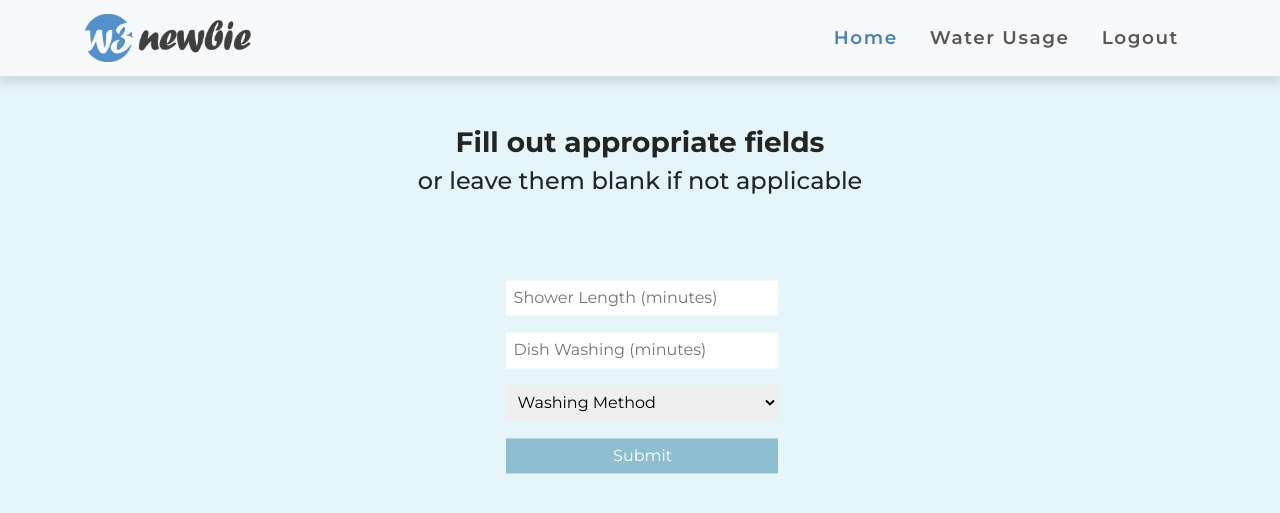
After one commit to KennethRuan/waterprint, a Django app: page /household/ in a window 1280 px wide. The commit adds this page. Shown: the top 513 px of the page. Run offline with Django 3.2, Linux system fonts and the light colour scheme; parts of the project's set-up code (start-up, migrations or seed data) failed here and were passed over; some libraries are stand-ins or nearby versions.

Commit message:
added new entry type

```diff
--- a/src/frontend/static/css/style.css
+++ b/src/frontend/static/css/style.css
@@ -64,7 +64,7 @@ body {
 .btn:active{
   border-bottom: 2px solid var(--mid-blue);
   border-radius: 0;
-  font-size: 2rem;
+  /* font-size: 2rem; */
   color: var(--mid-blue);
   outline: none;
   box-shadow: none;
--- a/src/frontend/templates/frontend/home.html
+++ b/src/frontend/templates/frontend/home.html
@@ -119,7 +119,7 @@
         <div class="col-3 my-4 mx-5 ">
             <div>
                 <h3 class="mt-4">New Entry:</h3>
-                <a href="{% url 'water-usage' %}"><button class="plus-button justify-content-center">+</button></a>
+                <a href="{% url 'choices' %}"><button class="plus-button justify-content-center">+</button></a>
             </div>
             <div>
                 <form method="POST" action=""> {% csrf_token %}
--- /dev/null
+++ b/src/frontend/templates/frontend/household.html
@@ -0,0 +1,28 @@
+{% extends "base.html" %}
+
+{% load static %}
+
+{% block head %}
+    <!-- Style CSS -->
+    <link rel="stylesheet" href="{% static 'css/water_usage.css' %}">
+{% endblock %}
+
+{% block body %}
+    <div class="center">
+        <h3 class="page-title"> Fill out appropriate fields</h3>
+        <h4> or leave them blank if not applicable</h4>
+    </div>
+    <form method="POST" action="" class="form-container"> {% csrf_token %}
+        <input class="login-form" type="number" name="shower" placeholder='Shower Length (minutes)'>
+
+
+        <input class="login-form" type="number" name="dishes" placeholder='Dish Washing (minutes)'>
+        <select name="method" class="login-form">
+            <option value="" disabled selected>Washing Method</option>
+            <option value="hand">Hand Wash</option>
+            <option value="machine">Machine Wash</option>
+        </select>
+        <input class="login-form submit-form" type="submit" value="Submit">
+    </form>
+
+{% endblock %}
--- a/src/frontend/urls.py
+++ b/src/frontend/urls.py
@@ -10,6 +10,8 @@ urlpatterns = [
     path('logout/', logout_view, name="logout"),
     path('register/', register_view, name="register"),
     path('water-usage/', water_usage_view, name="water-usage"),
+    path('choices/', choices_view, name="choices"),
+    path('household/', household_view, name="household"),
     path('home/', home_view, name="home"),
     path('friends/', friends_view, name="friends"),
 ]
--- a/src/frontend/views.py
+++ b/src/frontend/views.py
@@ -198,3 +198,27 @@ def login_view(request):
 def logout_view(request):
     logout(request)
     return redirect("login")
+
+def choices_view(request):
+    return render(request, 'frontend/choices.html', {})
+
+def household_view(request):
+    if request.method == "POST":
+        shower = request.POST.get('shower')
+        dishes = request.POST.get('dishes')
+        dm = request.POST.get('method')
+
+        profile = Profile.objects.filter(person_of=request.user).last()
+        if shower is not "":
+            profile.water_usage += 2*float(shower)
+        if dishes is not "" and dm is not "":
+            dishes = float(dishes)
+            if dm=="machine":
+                profile.water_usage += round(8*(dishes/45))
+            if dm=="hand":
+                profile.water_usage += round(2*dishes)
+        profile.save()
+        # print(shower, dishes, dm)
+        return redirect("home")
+
+    return render(request, 'frontend/household.html', {})
```
Also changed, not shown: src/frontend/static/css/choices.css (added, +12 -0 lines), src/frontend/templates/frontend/choices.html (added, +21 -0 lines), src/db.sqlite3.
